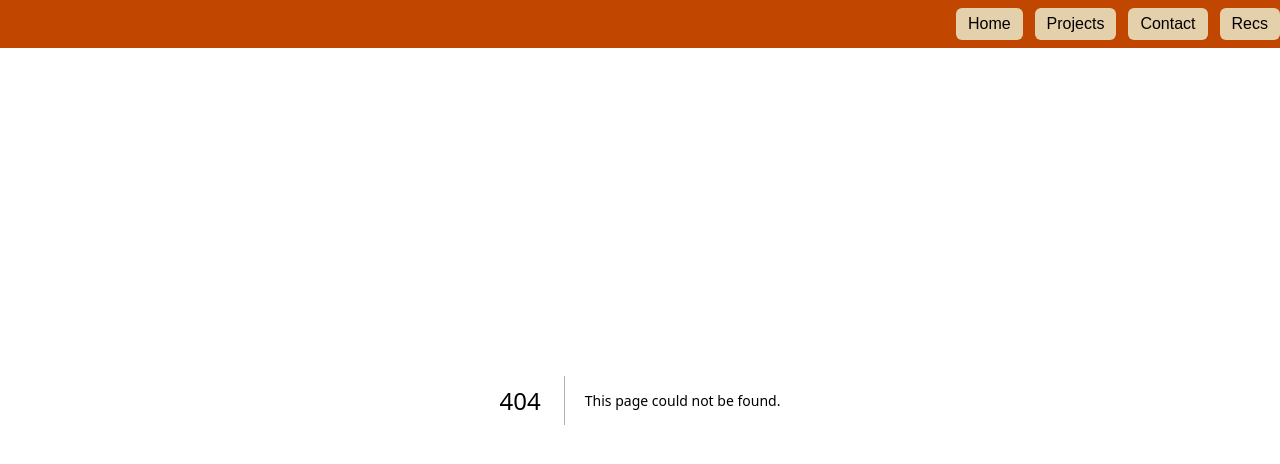
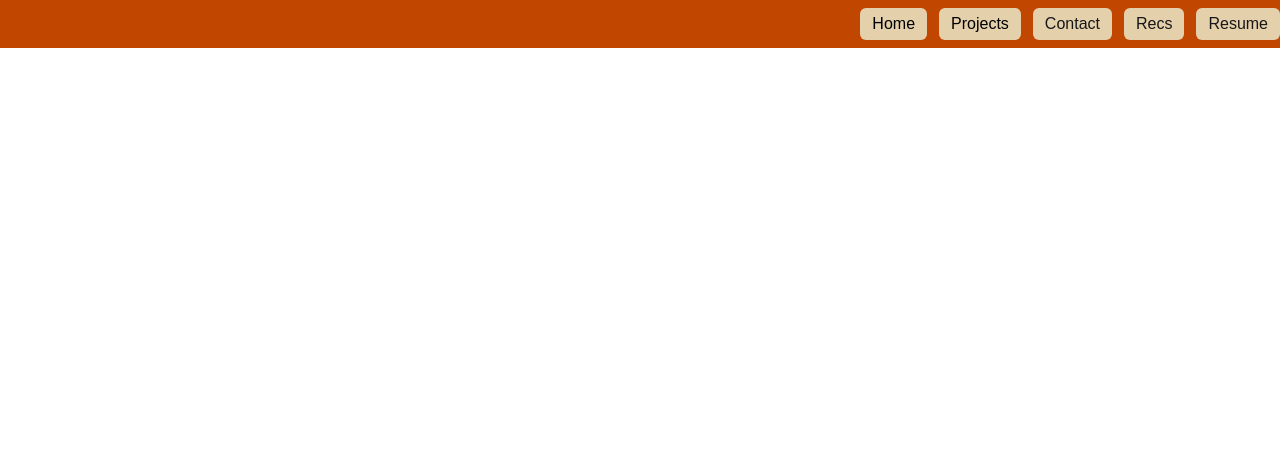
Before and after one commit to cheesynamehere/portfolio-website, a Next.js app: page /resume in a window 1280 px wide. Before the commit this address had no page. Shown: the top 464 px of the page. Built offline with nearby package versions, Linux system fonts and the light colour scheme.

Commit message:
third push

```diff
--- a/app/components/Navbar.tsx
+++ b/app/components/Navbar.tsx
@@ -1,10 +1,13 @@
+import Link from "next/link";
+
 export default function Navbar() {
     return (
         <div className="absolute flex flex-row w-screen h-12 justify-end items-center gap-3 bg-[#C14600]">
-            <p className="bg-[#E5D0AC] hover:bg-[#6f695d] transition-all duration:300 py-1 px-3 rounded-md text-black">Home</p>
+            <Link href="/"><p className="bg-[#E5D0AC] hover:bg-[#6f695d] transition-all duration:300 py-1 px-3 rounded-md text-black">Home</p></Link>
             <p className="bg-[#E5D0AC] hover:bg-amber-800 transition-all duration:300 py-1 px-3 rounded-md text-black">Projects</p>
             <p className="bg-[#E5D0AC] hover:bg-amber-800 transition-all duration:300 py-1 px-3 rounded-md">Contact</p>
             <p className="bg-[#E5D0AC] hover:bg-amber-800 transition-all duration:300 py-1 px-3 rounded-md">Recs</p>
+            <Link href="/resume"><p className="bg-[#E5D0AC] hover:bg-amber-800 transition-all duration:300 py-1 px-3 rounded-md">Resume</p></Link>
         </div>
     );
 }
--- /dev/null
+++ b/app/resume/page.tsx
@@ -0,0 +1,7 @@
+export default function Home() {
+    return (
+        <div className="pt-12 h-screen">
+            <iframe src="/assets/resume.pdf" className="w-full h-full object-cover" />
+        </div>
+    );
+  }
```
Also changed, not shown: 2 other files (tests, documents, lock files or other folders).
